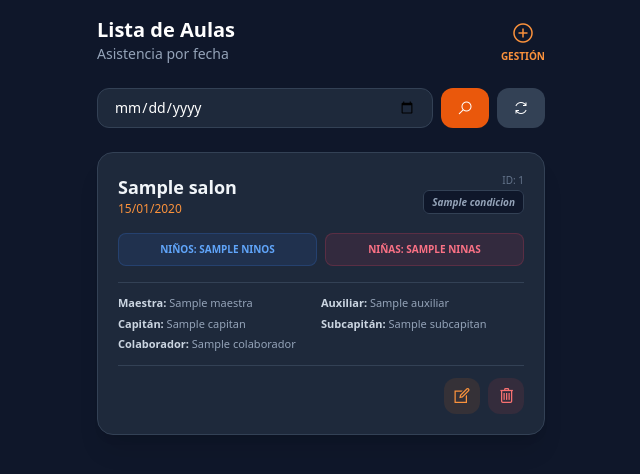
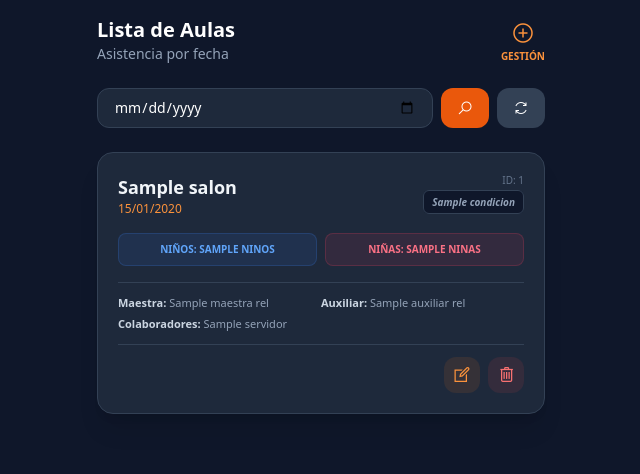
Before and after one commit to jeancgarciaq/estadistica-maranatha-infantil-fastapi, a Python web app: template web/templates/aulas/list.html in a window 1280 px wide. Shown: the top 474 px of the page, without its empty margins (319-959 px from the left). Run offline with Jinja, Linux system fonts and the light colour scheme; the template is opened without the code that fills it: most values are stand-ins (such as "Sample title", 1, 10 or a date in 2020); some libraries are stand-ins or nearby versions.

Commit message:
feat: add CRUD interface and list view templates for collaborators, auxiliaries, teachers, classrooms, and halls

```diff
--- a/web/templates/aulas/list.html
+++ b/web/templates/aulas/list.html
@@ -57,16 +57,23 @@
 
             <!-- Personal -->
             <div class="text-[11px] text-slate-400 grid grid-cols-2 gap-y-1 border-t border-slate-700 pt-3">
-                <p><span class="font-bold text-slate-300">Maestra:</span> {{ aula.maestra }}</p>
-                <p><span class="font-bold text-slate-300">Auxiliar:</span> {{ aula.auxiliar }}</p>
-                <p><span class="font-bold text-slate-300">Capitán:</span> {{ aula.capitan }}</p>
-                <p><span class="font-bold text-slate-300">Subcapitán:</span> {{ aula.subcapitan }}</p>
-                <p class="col-span-2"><span class="font-bold text-slate-300">Colaborador:</span> {{ aula.colaborador }}
+                <p><span class="font-bold text-slate-300">Maestra:</span> {{ aula.maestra_rel.nombre if aula.maestra_rel
+                    else 'N/A' }}</p>
+                <p><span class="font-bold text-slate-300">Auxiliar:</span> {{ aula.auxiliar_rel.nombre if
+                    aula.auxiliar_rel else 'N/A' }}</p>
+                <p class="col-span-2"><span class="font-bold text-slate-300">Colaboradores:</span>
+                    {% if aula.colaboradores_asistencias %}
+                    {% for asistencia in aula.colaboradores_asistencias %}
+                    {{ asistencia.servidor.nombre }}{% if not loop.last %}, {% endif %}
+                    {% endfor %}
+                    {% else %}
+                    N/A
+                    {% endif %}
                 </p>
             </div>
 
             <div class="flex justify-end gap-2 border-t border-slate-700 pt-3 mt-3">
-                <a href="/aulas?id={{ aula.id }}&id_salon={{ aula.id_salon }}&fecha={{ aula.fecha.strftime('%Y-%m-%d') }}&maestra={{ aula.maestra }}&auxiliar={{ aula.auxiliar }}&capitan={{ aula.capitan }}&subcapitan={{ aula.subcapitan }}&colaborador={{ aula.colaborador }}&ninos={{ aula.ninos }}&ninas={{ aula.ninas }}&condicion={{ aula.condicion }}"
+                <a href="/aulas?id={{ aula.id }}&id_salon={{ aula.id_salon }}&fecha={{ aula.fecha.strftime('%Y-%m-%d') }}&id_maestra={{ aula.id_maestra or '' }}&id_auxiliar={{ aula.id_auxiliar or '' }}&ids_colaboradores={{ aula.colaboradores_asistencias | map(attribute='servidor.id') | join(',') }}&ninos={{ aula.ninos }}&ninas={{ aula.ninas }}&condicion={{ aula.condicion }}"
                     class="w-9 h-9 flex items-center justify-center rounded-xl bg-orange-500/10 text-orange-400 hover:bg-orange-500 hover:text-white transition-all"
                     title="Editar">
                     <i class="la la-edit text-xl"></i>
```
